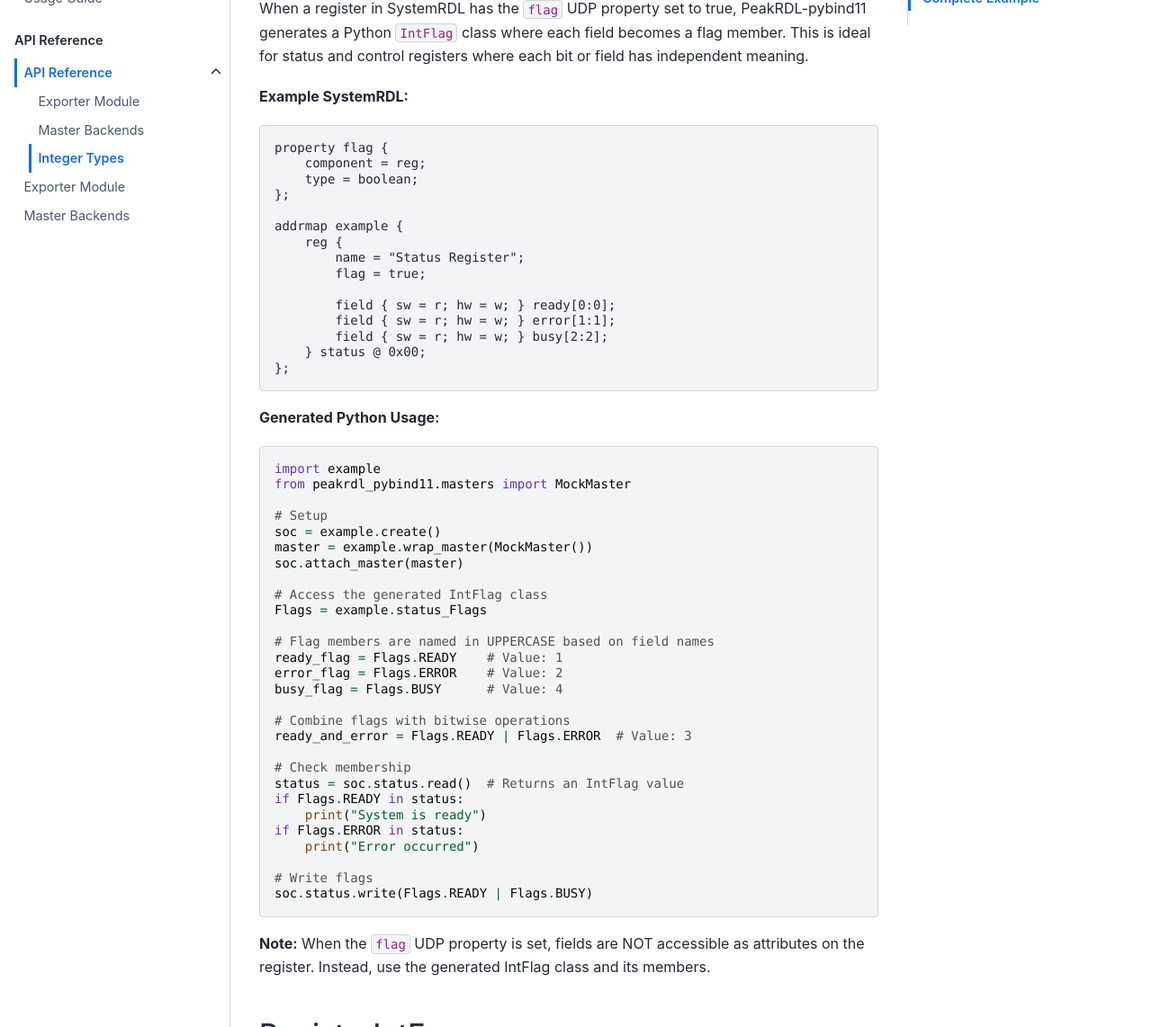
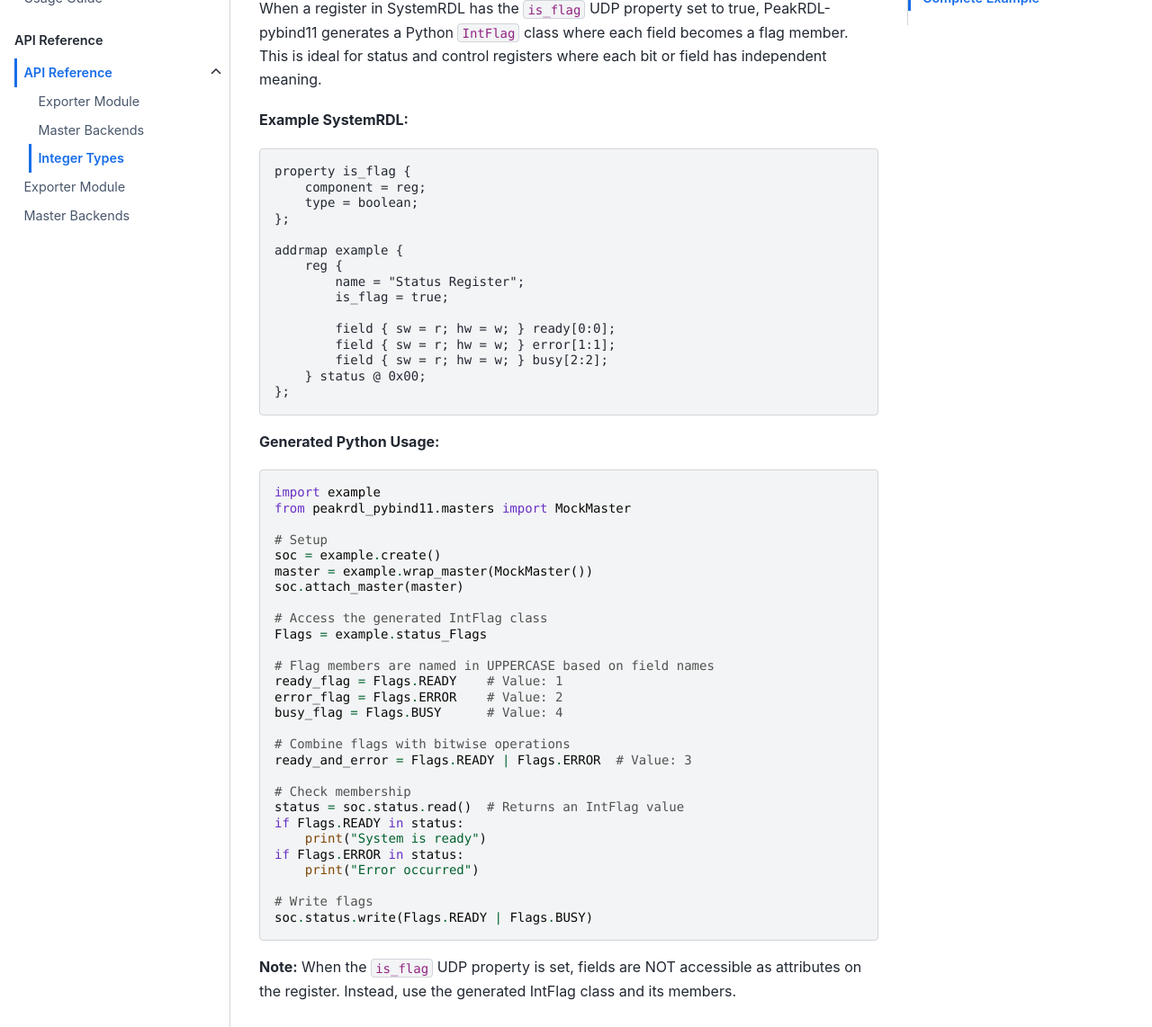
Before and after one commit to arnavsacheti/PeakRDL-pybind11, a Sphinx documentation site: the page built from docs/api/int_types.rst, in a window 1280 px wide and 1400 px high, scrolled down 3228 px, cut to the strip 258-1400 px from the top of the window. Shown: the whole strip at 90% size. Built offline with Sphinx 7.4.7 and the Sphinx Book theme 1.1.4, drawn with Linux system fonts in a browser that asks for light colours.

```diff
--- a/docs/api/int_types.rst
+++ b/docs/api/int_types.rst
@@ -172,7 +172,7 @@ RegisterIntFlag
    :members:
    :show-inheritance:
 
-When a register in SystemRDL has the ``flag`` UDP property set to true, PeakRDL-pybind11 generates
+When a register in SystemRDL has the ``is_flag`` UDP property set to true, PeakRDL-pybind11 generates
 a Python ``IntFlag`` class where each field becomes a flag member. This is ideal for status and
 control registers where each bit or field has independent meaning.
 
@@ -180,7 +180,7 @@ control registers where each bit or field has independent meaning.
 
 .. code-block:: systemrdl
 
-   property flag {
+   property is_flag {
        component = reg;
        type = boolean;
    };
@@ -188,7 +188,7 @@ control registers where each bit or field has independent meaning.
    addrmap example {
        reg {
            name = "Status Register";
-           flag = true;
+           is_flag = true;
 
            field { sw = r; hw = w; } ready[0:0];
            field { sw = r; hw = w; } error[1:1];
@@ -229,7 +229,7 @@ control registers where each bit or field has independent meaning.
    # Write flags
    soc.status.write(Flags.READY | Flags.BUSY)
 
-**Note:** When the ``flag`` UDP property is set, fields are NOT accessible as attributes on the
+**Note:** When the ``is_flag`` UDP property is set, fields are NOT accessible as attributes on the
 register. Instead, use the generated IntFlag class and its members.
 
 
--- a/src/peakrdl_pybind11/__init__.py
+++ b/src/peakrdl_pybind11/__init__.py
@@ -11,7 +11,7 @@ except PackageNotFoundError:
     __version__ = "0.0.0+unknown"
 
 
-__all__ = ["FieldInt", "Pybind11Exporter", "RegisterInt", "RegisterIntFlag", "RegisterIntEnum"]
+__all__ = ["FieldInt", "Pybind11Exporter", "RegisterInt", "RegisterIntEnum", "RegisterIntFlag"]
 
 
 def __getattr__(name: str) -> type:
--- a/src/peakrdl_pybind11/templates/runtime.py.jinja
+++ b/src/peakrdl_pybind11/templates/runtime.py.jinja
@@ -78,7 +78,7 @@ __all__.append('wrap_master')
 # Map of register class names to their flag/enum types
 _special_register_types = {}
 {% for reg in nodes.flag_regs %}
-_special_register_types['{{ reg.inst_name }}_t'] = ('flag', '{{ reg.inst_name }}_Flags')
+_special_register_types['{{ reg.inst_name }}_t'] = ('is_flag', '{{ reg.inst_name }}_Flags')
 {% endfor %}
 {% for reg in nodes.enum_regs %}
 _special_register_types['{{ reg.inst_name }}_t'] = ('enum', '{{ reg.inst_name }}_Enum')
@@ -191,7 +191,7 @@ for _field_type in _field_types:
     _field_type.read = _make_enhanced_field_read(_field_type)
     _field_type.write = _make_enhanced_field_write(_field_type)
 
-# Generate IntFlag classes for registers with flag UDP property
+# Generate IntFlag classes for registers with is_flag UDP property
 # Each field becomes a flag member with a value corresponding to its bit position(s)
 {% for reg in nodes.flag_regs %}
 # Create IntFlag for {{ reg.inst_name }}
@@ -208,7 +208,7 @@ __all__.append('{{ reg.inst_name }}_Flags')
 
 {% endfor %}
 
-# Generate IntEnum classes for registers with enum UDP property
+# Generate IntEnum classes for registers with is_enum UDP property
 # Each field becomes an enum member with a value of 2^lsb (representing the bit position)
 {% for reg in nodes.enum_regs %}
 # Create IntEnum for {{ reg.inst_name }}
```
Also changed, not shown: README.md (+4 -4 lines), 4 other files.
